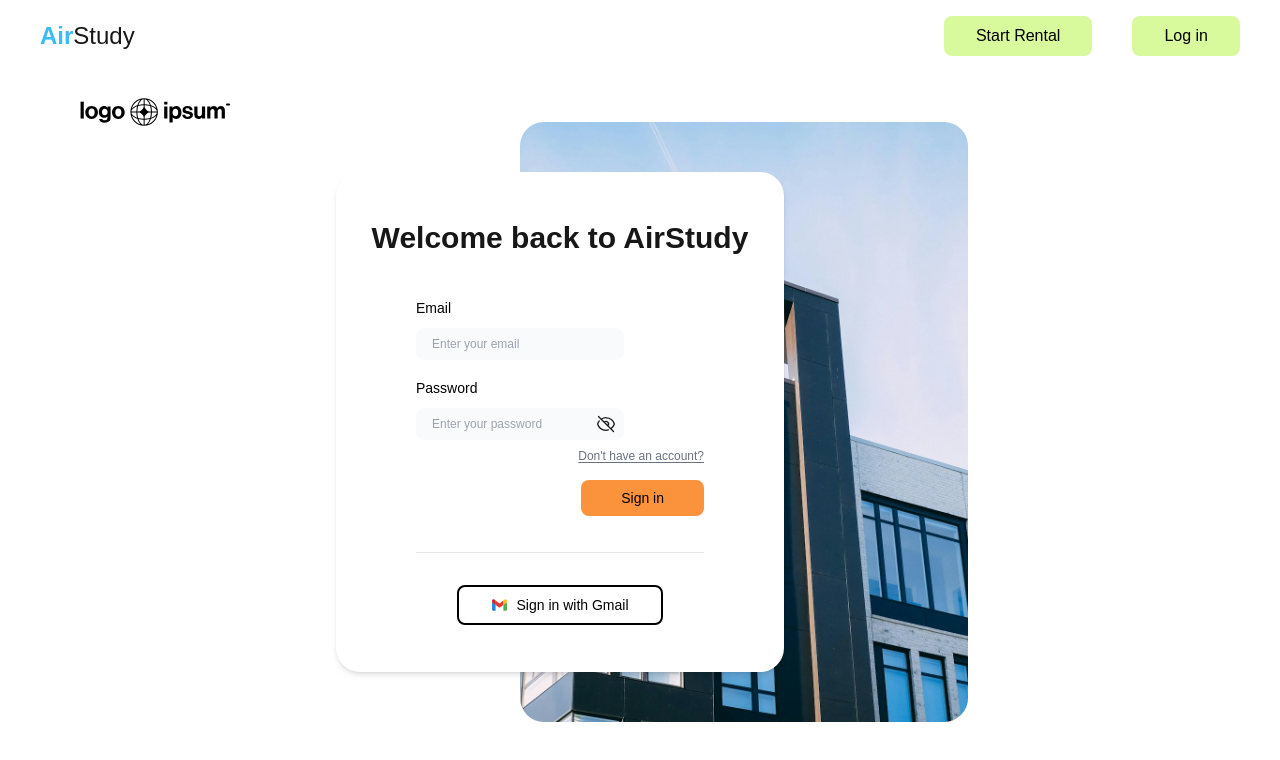
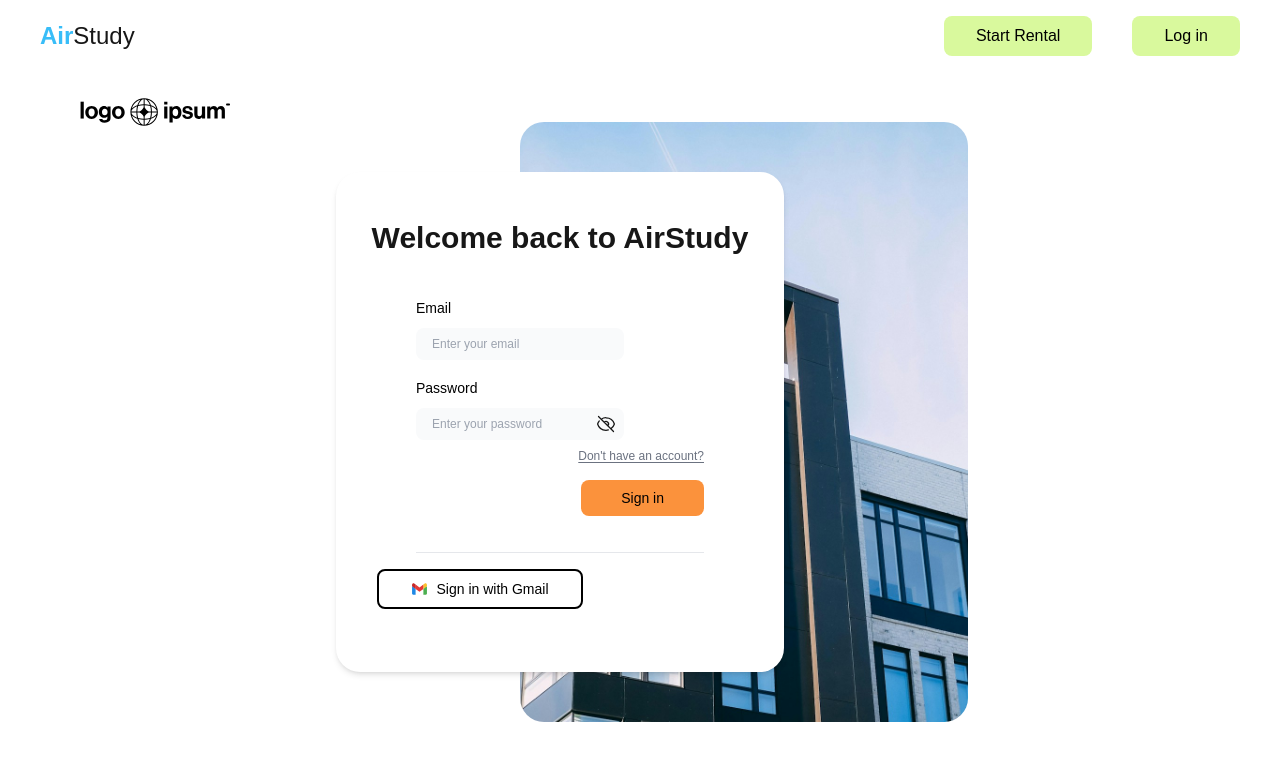
Before and after one commit to AdnanOmerbasic/AirStudy, a Next.js app: page /sign-in in a window 1280 px wide. Shown: the top 760 px of the page. Built offline with nearby package versions, Linux system fonts and the light colour scheme; no server answers.

Commit message:
added googleprovider oauth

```diff
--- a/auth.ts
+++ b/auth.ts
@@ -1,5 +1,6 @@
 import Credentials from "next-auth/providers/credentials";
 import NextAuth, { DefaultSession } from "next-auth";
+import Google from "next-auth/providers/google"
 import { JWT } from "next-auth/jwt";
 import { db } from "@/lib/db";
 import { userTable } from "@/lib/db/schema/userSchema";
@@ -24,6 +25,7 @@ declare module "next-auth/jwt" {
 
 export const { handlers, signIn, signOut, auth } = NextAuth({
   providers: [
+    Google,
     Credentials({
       credentials: {
         email: {},
--- /dev/null
+++ b/src/actions/google-sign-in.ts
@@ -0,0 +1,7 @@
+"use server";
+
+import { signIn } from "../../auth";
+
+export async function googleSignIn(){
+    await signIn("google");
+}
--- a/src/actions/index.ts
+++ b/src/actions/index.ts
@@ -4,4 +4,5 @@ export { createRental } from "./create-rental";
 export { deleteRental } from "./delete-rental";
 export { updateRental } from "./update-rental";
 export { featureRental } from "./feature-rental";
-export {removeRentalFeature} from "./remove-rental-feature"
+export { removeRentalFeature } from "./remove-rental-feature";
+export { googleSignIn } from "./google-sign-in";
--- a/src/app/(auth)/sign-in/page.tsx
+++ b/src/app/(auth)/sign-in/page.tsx
@@ -6,6 +6,7 @@ import { ShowPasswordIcon } from "@/icons/show-pass-icon/show-password-icon";
 import { useState, useActionState } from "react";
 import Link from "next/link";
 import * as actions from "@/actions";
+import SignInWithGoogle from "@/components/Forms/google-sign-in-form";
 
 export default function SignIn() {
   const [formState, action] = useActionState(actions.signInCredentials, {
@@ -70,13 +71,8 @@ export default function SignIn() {
             </Button>
           </div>
           <hr className="flex justify-center w-72" />
-          <div className="flex justify-center w-72 pt-4">
-            <Button size="sm" variant="secondary">
-              <GmailIcon className="pr-2" />
-              Sign in with Gmail
-            </Button>
-          </div>
         </form>
+        <SignInWithGoogle />
       </div>
     </div>
   );
--- /dev/null
+++ b/src/components/Forms/google-sign-in-form.tsx
@@ -0,0 +1,16 @@
+import { GmailIcon } from "@/icons/gmail-icon/gmail";
+import { Button } from "../ui/Button/button";
+import { googleSignIn } from "@/actions";
+
+export default function SignInWithGoogle() {
+  return (
+    <form action={googleSignIn}>
+      <div className="flex justify-center w-72 pt-4">
+        <Button size="sm" variant="secondary">
+          <GmailIcon className="pr-2" />
+          Sign in with Gmail
+        </Button>
+      </div>
+    </form>
+  );
+}
```
